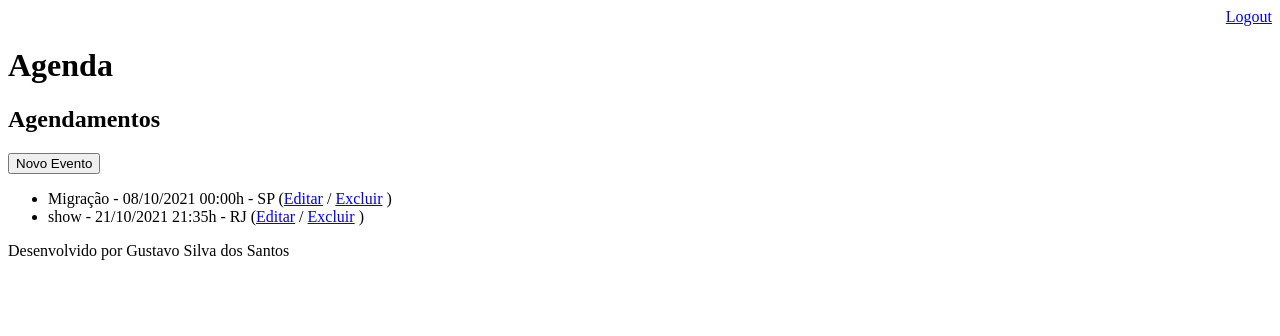
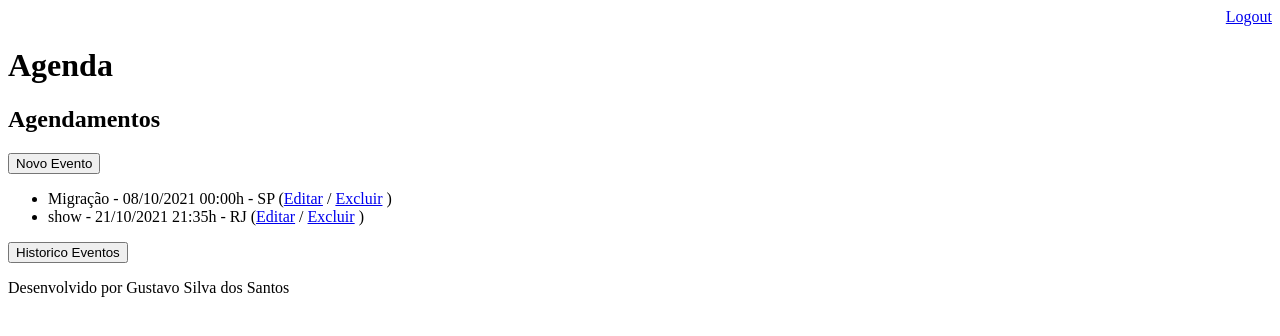
Before and after one commit to gus2222/agenda_django, a Django app: page /agenda/ in a window 1280 px wide. Shown: the top 336 px of the page. Run offline with Django 3.2, Linux system fonts and the light colour scheme; a user stored in the database is signed in; data comes from the database, SQL or seed files in the repository; both versions use the stored data as it was after the commit.

Commit message:
inserido página de histórico dos eventos

```diff
--- a/agenda/urls.py
+++ b/agenda/urls.py
@@ -21,6 +21,7 @@ from django.views.generic import RedirectView
 urlpatterns = [
     path('admin/', admin.site.urls),
     path('eventos/<titulo_evento>/', views.local),
+    path('historico/', views.historico_eventos),
     path('agenda/', views.lista_eventos),
     path('agenda/lista/<int:id_usuario>/', views.json_lista_evento),
     path('agenda/evento/', views.evento),
--- a/core/models.py
+++ b/core/models.py
@@ -1,6 +1,6 @@
 from django.db import models
 from django.contrib.auth.models import User
-from datetime import datetime
+from datetime import datetime, timedelta
 # Create your models here.
 
 class Evento(models.Model):
@@ -27,3 +27,10 @@ class Evento(models.Model):
             return True
         else:
             return False
+
+    def get_evento_comecar(self):
+        umaHora = self.data_evento - timedelta(hours=1)
+        if umaHora < datetime.now():
+            return True
+        else:
+            return False
--- a/core/views.py
+++ b/core/views.py
@@ -103,3 +103,12 @@ def json_lista_evento(request,id_usuario):
     # usuario = request.user
     # evento = Evento.objects.filter(usuario=usuario).values('id', 'titulo')
     # return JsonResponse(list(evento), safe=False)
+
+@login_required(login_url="/login/")
+def historico_eventos(request):
+    usuario = request.user
+    data_atual = datetime.now()
+    evento = Evento.objects.filter(usuario=usuario,
+                                   data_evento__lt=data_atual)
+    dados = {'eventos':evento}
+    return render(request,'historico.html', dados)
--- a/templates/agenda.html
+++ b/templates/agenda.html
@@ -6,15 +6,18 @@
         <button type="button">Novo Evento</button>
     </a>
 
+
+
+
     <ul style="font-size: 16px">
     {% for evento in eventos %}
         {% if evento.local != null %}
-            <li style={% if evento.get_evento_atrasado %}"color:red"{%endif%}>{{evento.titulo}} - {{evento.get_data_evento}} - {{evento.local}}
+            <li style={% if evento.get_evento_atrasado %}"color:red"{%endif%}{% if evento.get_evento_comecar %}"color:yellow"{%endif%}>{{evento.titulo}} - {{evento.get_data_evento}} - {{evento.local}}
                 (<a href="evento/?id={{evento.id}}">Editar</a>
                 / <a href="evento/delete/{{ evento.id }}/">Excluir</a> )
             </li>
         {%else%}
-            <li style={% if evento.get_evento_atrasado %}"color:red"{%endif%}>{{evento.titulo}} - {{evento.get_data_evento}}
+            <li style={% if evento.get_evento_atrasado %}"color:red"{%endif%}{% if evento.get_evento_comecar %}"color:yellow"{%endif%}>{{evento.titulo}} - {{evento.get_data_evento}}
                 (<a href="evento/?id={{evento.id}}">Editar</a>
                 / <a href="evento/delete/{{ evento.id }}/">Excluir</a> )
             </li>
@@ -22,4 +25,9 @@
 
     {% endfor %}
     </ul>
+
+
+    <a href="/historico/">
+        <button type="button">Historico Eventos</button>
+    </a>
 {% endblock %}
```
Also changed, not shown: templates/historico.html (added, +18 -0 lines), db.sqlite3.
